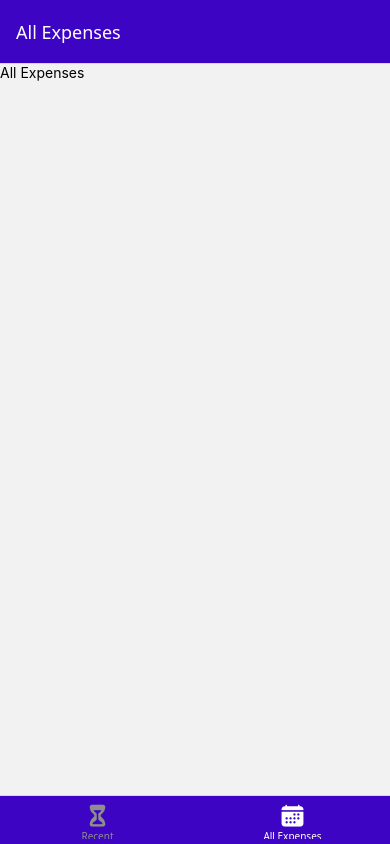
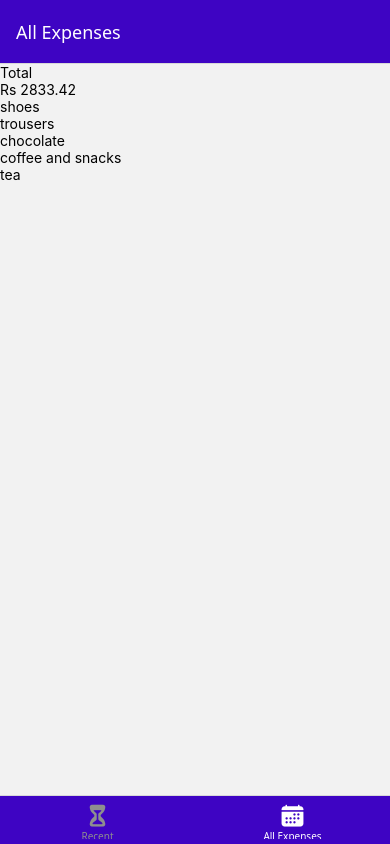
Before and after one commit to W-P-N/expense-tracker, a React Native app: screen /AllExpenses in a window 390 px wide. Built offline with nearby package versions, Linux system fonts and the light colour scheme.

Commit message:
Got data on screen

```diff
--- a/App.js
+++ b/App.js
@@ -49,7 +49,7 @@ function ExpenseOverView() {
 export default function App() {
 	return (
     	<>
-      		<StatusBar style='auto' />
+      		<StatusBar style='light' />
     		<NavigationContainer>
 				<Stack.Navigator
 					initialRouteName='ExpenseOverview'
--- a/components/ExpensesOutput/ExpensesList.js
+++ b/components/ExpensesOutput/ExpensesList.js
@@ -1,9 +1,17 @@
-import { FlatList } from "react-native";
+import { FlatList, Text } from "react-native";
 
-function ExpensesList() {
+function ExpensesList({expenses}) {
+
+    function renderExpenseItem(itemData) {
+        return <Text>
+            {itemData.item.description}
+        </Text>
+    }
     return (
         <FlatList
-
+            data={expenses}
+            keyExtractor={(item) => item.id}
+            renderItem={renderExpenseItem}
         />
     );
 };
--- a/components/ExpensesOutput/ExpensesOutput.js
+++ b/components/ExpensesOutput/ExpensesOutput.js
@@ -2,11 +2,44 @@ import { FlatList, Text, View } from "react-native";
 import ExpensesList from "./ExpensesList";
 import ExpensesSummary from "./ExpensesSummary";
 
+const DUMMY_EXPENSES = [
+    {
+        id: 'e1',
+        description: 'shoes',
+        amount: 2000.21,
+        date: new Date('2025-12-19')
+    },
+    {
+        id: 'e2',
+        description: 'trousers',
+        amount: 200.21,
+        date: new Date('2025-12-22')
+    },
+    {
+        id: 'e3',
+        description: 'chocolate',
+        amount: 211,
+        date: new Date('2025-12-25')
+    },
+    {
+        id: 'e4',
+        description: 'coffee and snacks',
+        amount: 401,
+        date: new Date('2025-01-21')
+    },
+    {
+        id: 'e5',
+        description: 'tea',
+        amount: 21,
+        date: new Date('2025-02-27')
+    },
+]
+
 function ExpensesOutput({expenses, expensesPeriod}) {
     return (
         <View>
-            <ExpensesSummary expenses={expenses} periodName={expensesPeriod} />
-            <ExpensesList />
+            <ExpensesSummary expenses={DUMMY_EXPENSES} periodName={expensesPeriod} />
+            <ExpensesList expenses={DUMMY_EXPENSES}/>
         </View>
     );
 };
--- a/screens/AllExpenses.js
+++ b/screens/AllExpenses.js
@@ -1,12 +1,9 @@
 import { Text } from "react-native";
+import ExpensesOutput from "../components/ExpensesOutput/ExpensesOutput";
 
 function AllExpenses() {
     return (
-        <>
-        <Text>
-            All Expenses
-        </Text>
-        </>
+        <ExpensesOutput expensesPeriod='Total'/>
     );
 };
 
--- a/screens/RecentExpenses.js
+++ b/screens/RecentExpenses.js
@@ -1,12 +1,9 @@
 import { Text } from "react-native";
+import ExpensesOutput from "../components/ExpensesOutput/ExpensesOutput";
 
 function RecentExpenses() {
     return (
-        <>
-        <Text>
-            Recent Expenses
-        </Text>
-        </>
+        <ExpensesOutput expensesPeriod='Last 7 Days'/>
     );
 };
 
```
